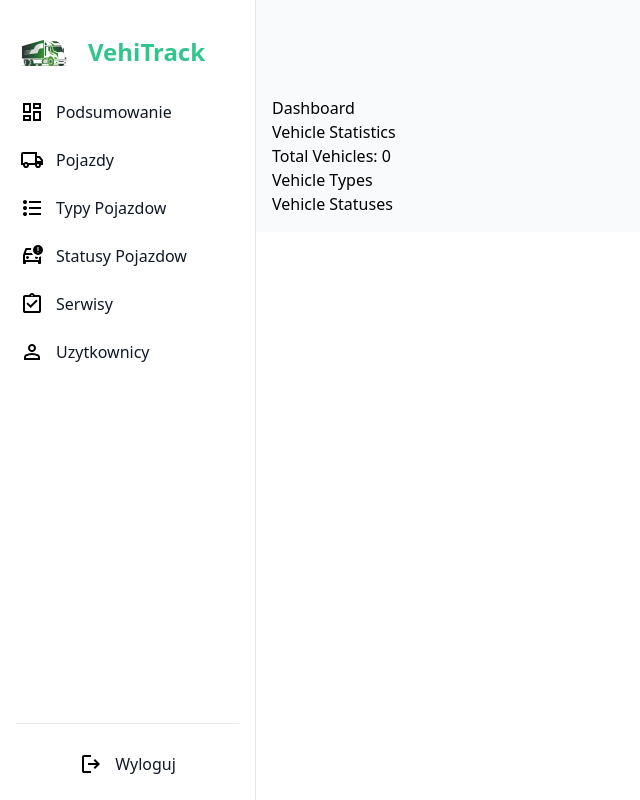
After one commit to tashu98/vehitrackdjango, a Django app: page /vehicles/dashboard in a window 1280 px wide. The commit adds this page. Shown: the whole page, without its empty margins (0-640 px from the left). Run offline with Django 4.2, Linux system fonts and the light colour scheme; data that the repository does not hold is empty; style sheets or scripts are compiled from the project's sources; some libraries are stand-ins or nearby versions.

Commit message:
Added simple views

```diff
--- a/templates/_base.html
+++ b/templates/_base.html
@@ -67,7 +67,7 @@
                 {#            #}
             <li>
             <a
-              href="#"
+              href="/vehicles/dashboard"
               class="flex items-center p-2 text-base font-medium text-gray-900 rounded-lg dark:text-white hover:bg-gray-100 dark:hover:bg-gray-700 group"
             >
                 <svg xmlns="http://www.w3.org/2000/svg" height="24" viewBox="0 -960 960 960" width="24"><path d="M520-600v-240h320v240H520ZM120-440v-400h320v400H120Zm400 320v-400h320v400H520Zm-400 0v-240h320v240H120Zm80-400h160v-240H200v240Zm400 320h160v-240H600v240Zm0-480h160v-80H600v80ZM200-200h160v-80H200v80Zm160-320Zm240-160Zm0 240ZM360-280Z"/></svg>
@@ -78,7 +78,7 @@
                 {#            #}
             <li>
             <a
-              href="#"
+              href="/vehicles/list"
               class="flex items-center p-2 text-base font-medium text-gray-900 rounded-lg dark:text-white hover:bg-gray-100 dark:hover:bg-gray-700 group"
             >
                 <svg xmlns="http://www.w3.org/2000/svg" height="24" viewBox="0 -960 960 960" width="24"><path d="M240-160q-50 0-85-35t-35-85H40v-440q0-33 23.5-56.5T120-800h560v160h120l120 160v200h-80q0 50-35 85t-85 35q-50 0-85-35t-35-85H360q0 50-35 85t-85 35Zm0-80q17 0 28.5-11.5T280-280q0-17-11.5-28.5T240-320q-17 0-28.5 11.5T200-280q0 17 11.5 28.5T240-240ZM120-360h32q17-18 39-29t49-11q27 0 49 11t39 29h272v-360H120v360Zm600 120q17 0 28.5-11.5T760-280q0-17-11.5-28.5T720-320q-17 0-28.5 11.5T680-280q0 17 11.5 28.5T720-240Zm-40-200h170l-90-120h-80v120ZM360-540Z"/></svg>
@@ -88,7 +88,7 @@
                 {#            #}
             <li>
             <a
-              href="#"
+              href="/vehicles/types"
               class="flex items-center p-2 text-base font-medium text-gray-900 rounded-lg dark:text-white hover:bg-gray-100 dark:hover:bg-gray-700 group"
             >
             <svg xmlns="http://www.w3.org/2000/svg" height="24" viewBox="0 -960 960 960" width="24"><path d="M360-200v-80h480v80H360Zm0-240v-80h480v80H360Zm0-240v-80h480v80H360ZM200-160q-33 0-56.5-23.5T120-240q0-33 23.5-56.5T200-320q33 0 56.5 23.5T280-240q0 33-23.5 56.5T200-160Zm0-240q-33 0-56.5-23.5T120-480q0-33 23.5-56.5T200-560q33 0 56.5 23.5T280-480q0 33-23.5 56.5T200-400Zm0-240q-33 0-56.5-23.5T120-720q0-33 23.5-56.5T200-800q33 0 56.5 23.5T280-720q0 33-23.5 56.5T200-640Z"/></svg>
@@ -98,7 +98,7 @@
                 {#            #}
             <li>
             <a
-              href="#"
+              href="/vehicles/statuses"
               class="flex items-center p-2 text-base font-medium text-gray-900 rounded-lg dark:text-white hover:bg-gray-100 dark:hover:bg-gray-700 group"
             >
                 <svg xmlns="http://www.w3.org/2000/svg" height="24" viewBox="0 -960 960 960" width="24"><path d="M720-520q-83 0-141.5-58.5T520-720q0-82 58-141t142-59q83 0 141.5 58.5T920-720q0 83-58.5 141.5T720-520Zm-20-160h40v-160h-40v160ZM160-160q-17 0-28.5-11.5T120-200v-320l84-240q6-18 21.5-29t34.5-11h192q-6 19-9 39t-3 41H274l-42 120h235q11 23 25.5 43t32.5 37H200v200h560v-123q21-3 41-9t39-15v267q0 17-11.5 28.5T800-160h-40q-17 0-28.5-11.5T720-200v-40H240v40q0 17-11.5 28.5T200-160h-40Zm560-440q8 0 14-6t6-14q0-8-6-14t-14-6q-8 0-14 6t-6 14q0 8 6 14t14 6ZM300-360q25 0 42.5-17.5T360-420q0-25-17.5-42.5T300-480q-25 0-42.5 17.5T240-420q0 25 17.5 42.5T300-360Zm360 0q25 0 42.5-17.5T720-420q0-5-.5-10t-2.5-10q-27 0-52.5-5T616-460q-8 8-12 18.5t-4 21.5q0 25 17.5 42.5T660-360Zm-460 40v-200 200Z"/></svg>
--- /dev/null
+++ b/vehicles/templates/vehicles/dashboard.html
@@ -0,0 +1,29 @@
+{% extends "_base.html" %}
+
+
+{% block content %}
+<h1>Dashboard</h1>
+
+<div>
+    <h2>Vehicle Statistics</h2>
+    <p>Total Vehicles: <span>{{ total_vehicles }}</span></p>
+</div>
+
+<div>
+    <h2>Vehicle Types</h2>
+    <ul>
+        {% for vehicle_type in vehicle_types %}
+            <li>{{ vehicle_type.name }}</li>
+        {% endfor %}
+    </ul>
+</div>
+
+<div>
+    <h2>Vehicle Statuses</h2>
+    <ul>
+        {% for vehicle_status in vehicle_statuses %}
+            <li>{{ vehicle_status.name }} - Color: {{ vehicle_status.color }}</li>
+        {% endfor %}
+    </ul>
+</div>
+{% endblock content %}
--- a/vehicles/urls.py
+++ b/vehicles/urls.py
@@ -1,6 +1,9 @@
 from django.urls import path
-from .views import VehicleListView
+from .views import DashboardView, VehicleListView, VehicleTypeListView, VehicleStatusListView
 
 urlpatterns = [
-    path('vehicles/', VehicleListView.as_view(), name='vehicle_list'),
+    path('dashboard', DashboardView.as_view(), name='dashboard'),
+    path('list', VehicleListView.as_view(), name='vehicle_list'),
+    path('types', VehicleTypeListView.as_view(), name='vehicle_types_list'),
+    path('statuses', VehicleStatusListView.as_view(), name='vehicle_statuses_list'),
 ]
--- a/vehicles/views.py
+++ b/vehicles/views.py
@@ -1,9 +1,25 @@
 from django.shortcuts import render
 from django.views import View
-from .models import Vehicle
+from .models import Vehicle, VehicleType, VehicleStatus
 
 
 # Create your views here.
+class DashboardView(View):
+    template_name = 'vehicles/dashboard.html'
+
+    def get(self, request, *args, **kwargs):
+        # Example data for the dashboard
+        total_vehicles = Vehicle.objects.count()
+        vehicle_types = VehicleType.objects.all()
+        vehicle_statuses = VehicleStatus.objects.all()
+
+        # Pass the data to the template
+        context = {
+            'total_vehicles': total_vehicles,
+            'vehicle_types': vehicle_types,
+            'vehicle_statuses': vehicle_statuses,
+        }
+        return render(request, self.template_name, context)
 class VehicleListView(View):
     template_name = 'vehicles/vehicle_list.html'
 
@@ -14,3 +30,27 @@ class VehicleListView(View):
         # Pass the list of vehicles to the template
         context = {'vehicles': vehicles}
         return render(request, self.template_name, context)
+
+
+class VehicleTypeListView(View):
+    template_name = 'vehicles/vehicle_type_list.html'
+
+    def get(self, request, *args, **kwargs):
+        # Retrieve the list of vehicle types from the database
+        vehicle_types = VehicleType.objects.all()
+
+        # Pass the list of vehicle types to the template
+        context = {'vehicle_types': vehicle_types}
+        return render(request, self.template_name, context)
+
+
+class VehicleStatusListView(View):
+    template_name = 'vehicles/vehicle_status_list.html'
+
+    def get(self, request, *args, **kwargs):
+        # Retrieve the list of vehicle statuses from the database
+        vehicle_statuses = VehicleStatus.objects.all()
+
+        # Pass the list of vehicle statuses to the template
+        context = {'vehicle_statuses': vehicle_statuses}
+        return render(request, self.template_name, context)
```
Also changed, not shown: vehicles/templates/vehicles/vehicle_status_list.html (added, +12 -0 lines), vehicles/templates/vehicles/vehicle_type_list.html (added, +12 -0 lines).
